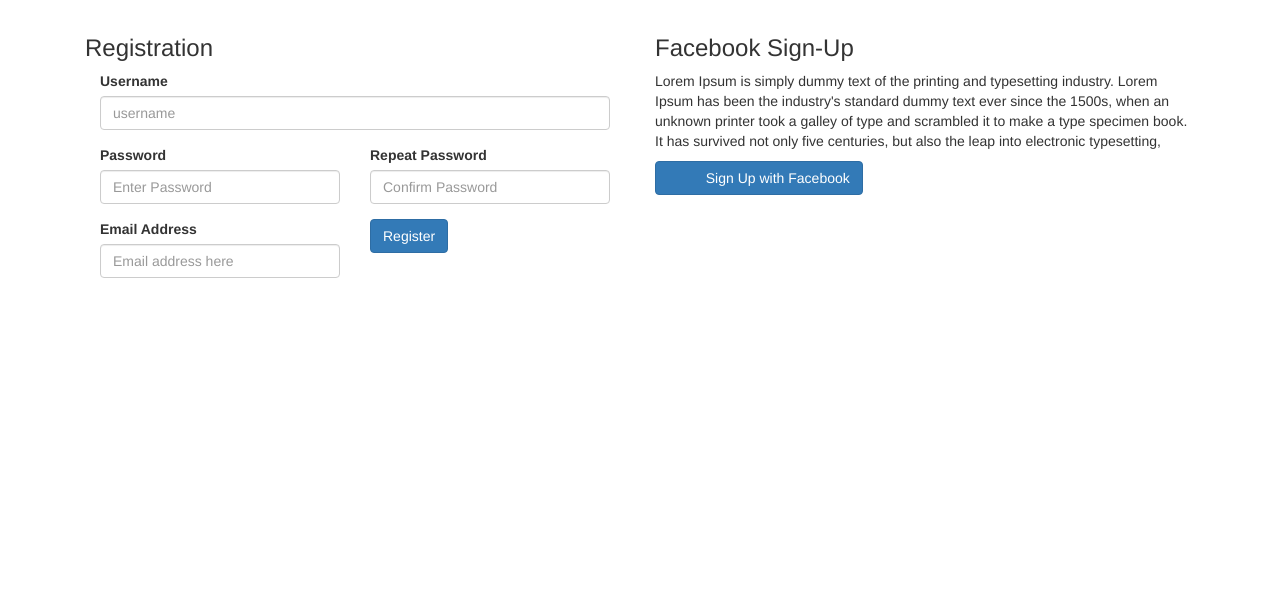
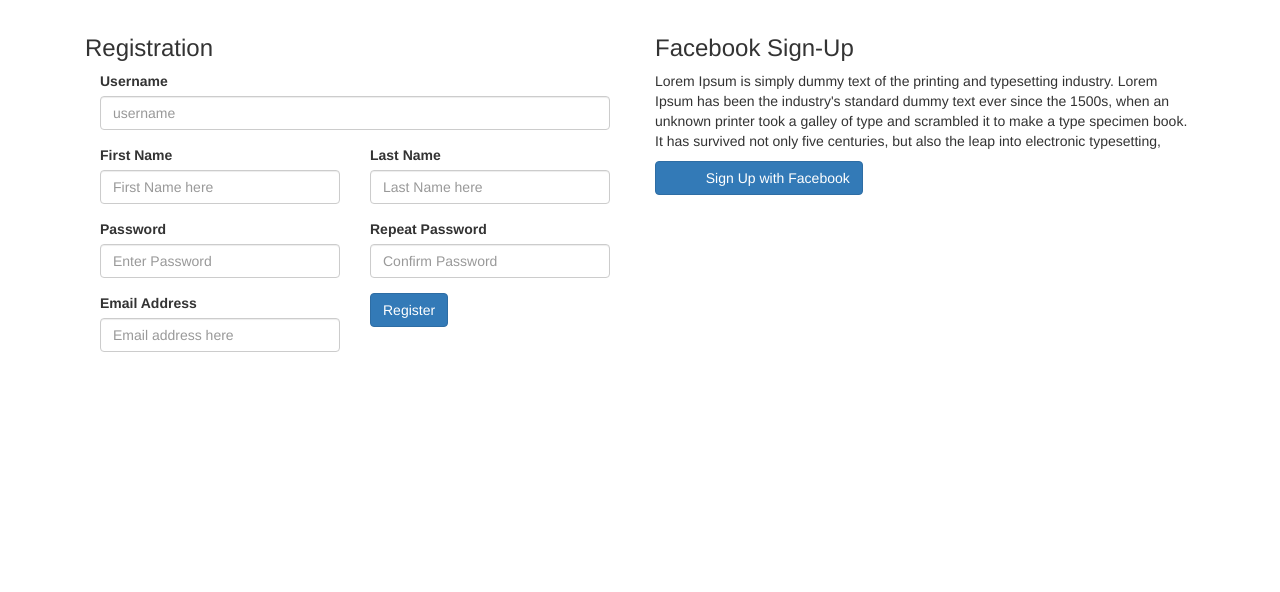
Before and after one commit to andela/troupon, a Django app: template troupon/account/templates/account/signup.html in a window 1280 px wide. Shown: the part 105-697 px from the top of the page. Run offline with Django 3.2, Linux system fonts and the light colour scheme; the template is opened without the code that fills it, so the values that code supplies are empty; parts of the project's set-up code (start-up, migrations or seed data) failed here and were passed over; some libraries are stand-ins or nearby versions.

Commit message:
[#102560626] made final changes to forms.py and signup view

```diff
--- a/troupon/account/forms.py
+++ b/troupon/account/forms.py
@@ -1,5 +1,5 @@
 from django import forms
-from django.contrib.auth.models import AbstractUser
+from django.contrib.auth.models import User
 from django.contrib.auth.forms import UserCreationForm
 
 class MySignupForm(UserCreationForm):
@@ -9,7 +9,7 @@ class MySignupForm(UserCreationForm):
 
 
     class meta:
-        model = AbstractUser
+        model = User
         fields = ('first_name','last_name','username','email','password1','password2')
 
 
--- a/troupon/account/templates/account/signup.html
+++ b/troupon/account/templates/account/signup.html
@@ -15,6 +15,17 @@
           <label>Username</label>
           <input type="text" name="username" class="form-control" id="" value="" placeholder="username">
         </div>
+
+        <div class="form-group col-lg-6">
+          <label>First Name</label>
+          <input type="text" name="first_name" class="form-control" id="" value="" placeholder="First Name here">
+        </div>
+
+        <div class="form-group col-lg-6">
+          <label>Last Name</label>
+          <input type="text" name="last_name" class="form-control" id="" value="" placeholder="Last Name here">
+        </div>
+
 
         <div class="form-group col-lg-6">
           <label>Password</label>
```
Also changed, not shown: troupon/account/tests/testreg.py (+10 -3 lines), troupon/account/views.py (+7 -5 lines), troupon/ft/tests.py (+0 -16 lines).
